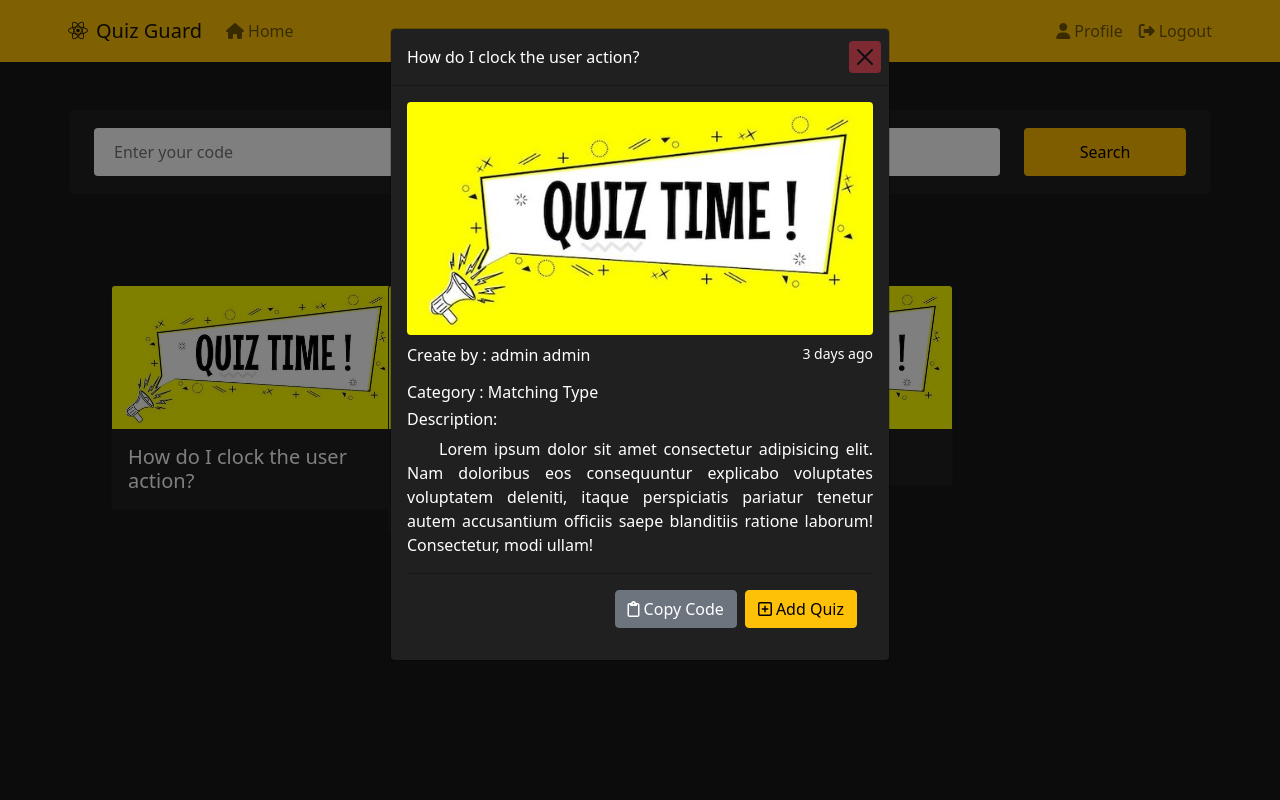
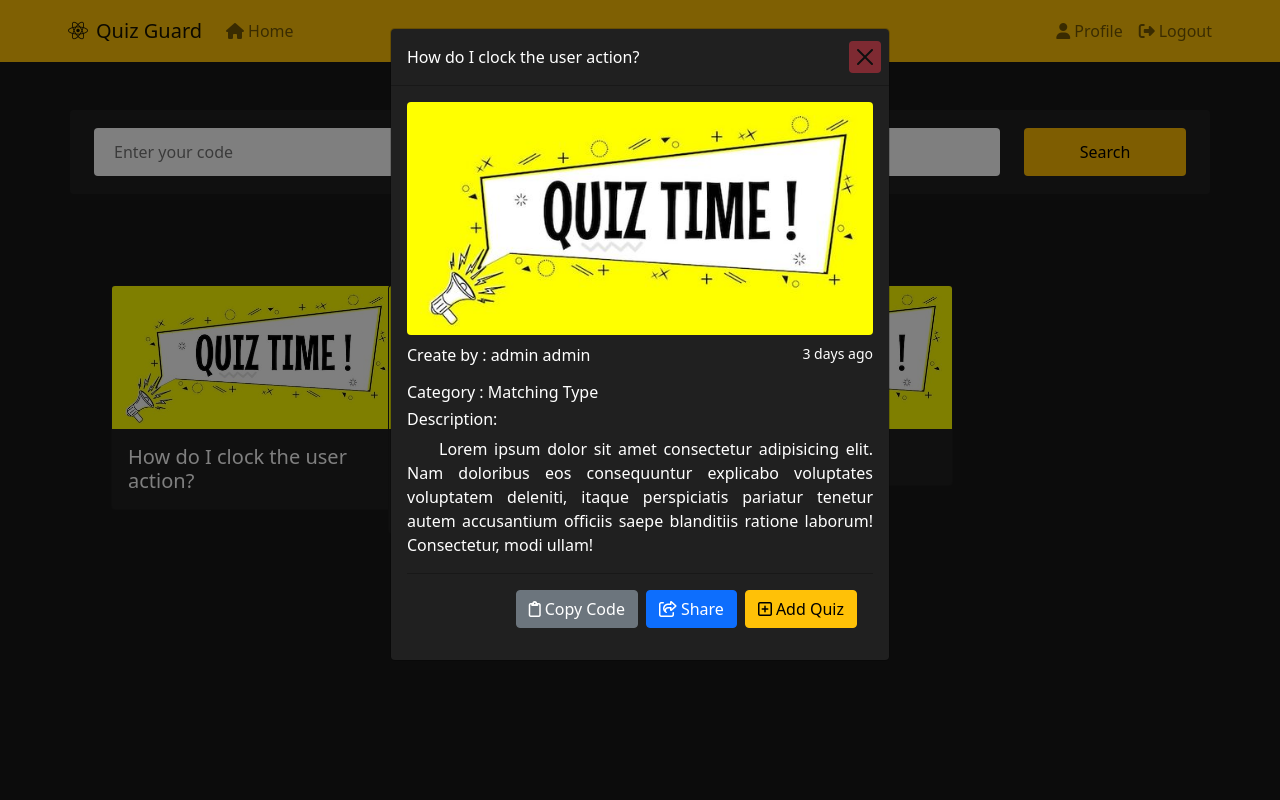
Before and after one commit to henzelss/QuizGuard, a Flask app: page /student in a window 1280 px wide, after a click that opens the changed part. Run offline with Flask 3, Linux system fonts and the light colour scheme; data comes from the database, SQL or seed files in the repository; some libraries are stand-ins or nearby versions.

Commit message:
added copy code and share button

```diff
--- a/website/templates/student.html
+++ b/website/templates/student.html
@@ -76,7 +76,8 @@
                                 </div>
                                 <div class="modal-footer mt-3">
                                     <input type="text" value="{{ quiz.code }}" id="quizcode" hidden>
-                                    <button type="button" class="btn btn-secondary" onclick="copyText()"><i class="fa-regular fa-clipboard me-1"></i>Copy Code</button>
+                                    <button type="button" class="btn btn-secondary" onclick="copyText('{{ quiz.id }}')"><i class="fa-regular fa-clipboard me-1"></i>Copy Code</button>
+                                    <button type="button" class="btn btn-primary" onclick='shareText("{{ quiz.id }}")'><i class="fa-regular fa-share-from-square me-1"></i>Share</button>
                                     <button type="button" class="btn btn-warning"><i class="fa-regular fa-square-plus me-1"></i>Add Quiz</button>
                                     <!-- <button type="button" class="btn btn-warning"><i class="fa-solid fa-pen-to-square"></i>Edit</button>
                                     <button type="button" class="btn btn-danger"><i class="fa-solid fa-trash me-1"></i>Delete</button> -->
```
